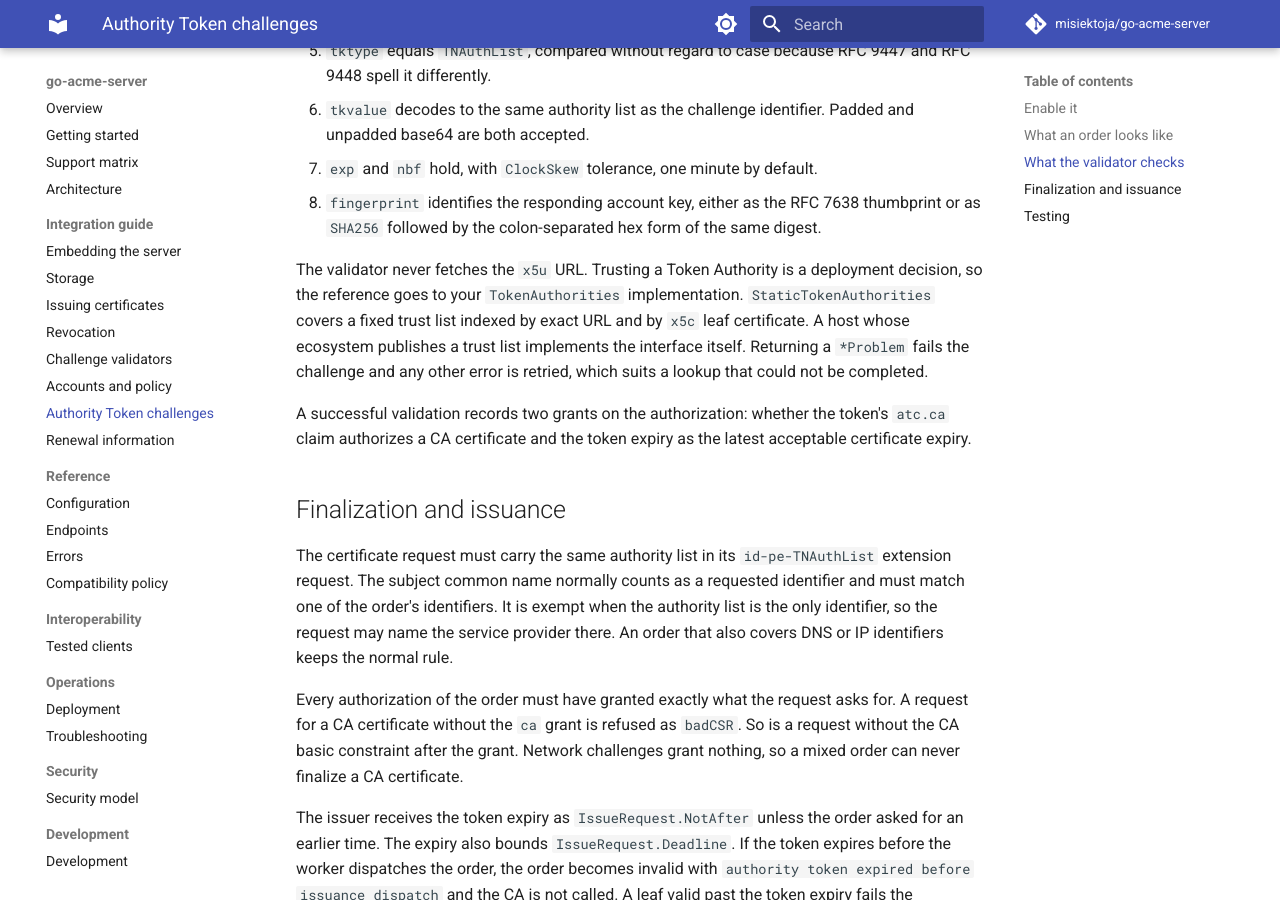
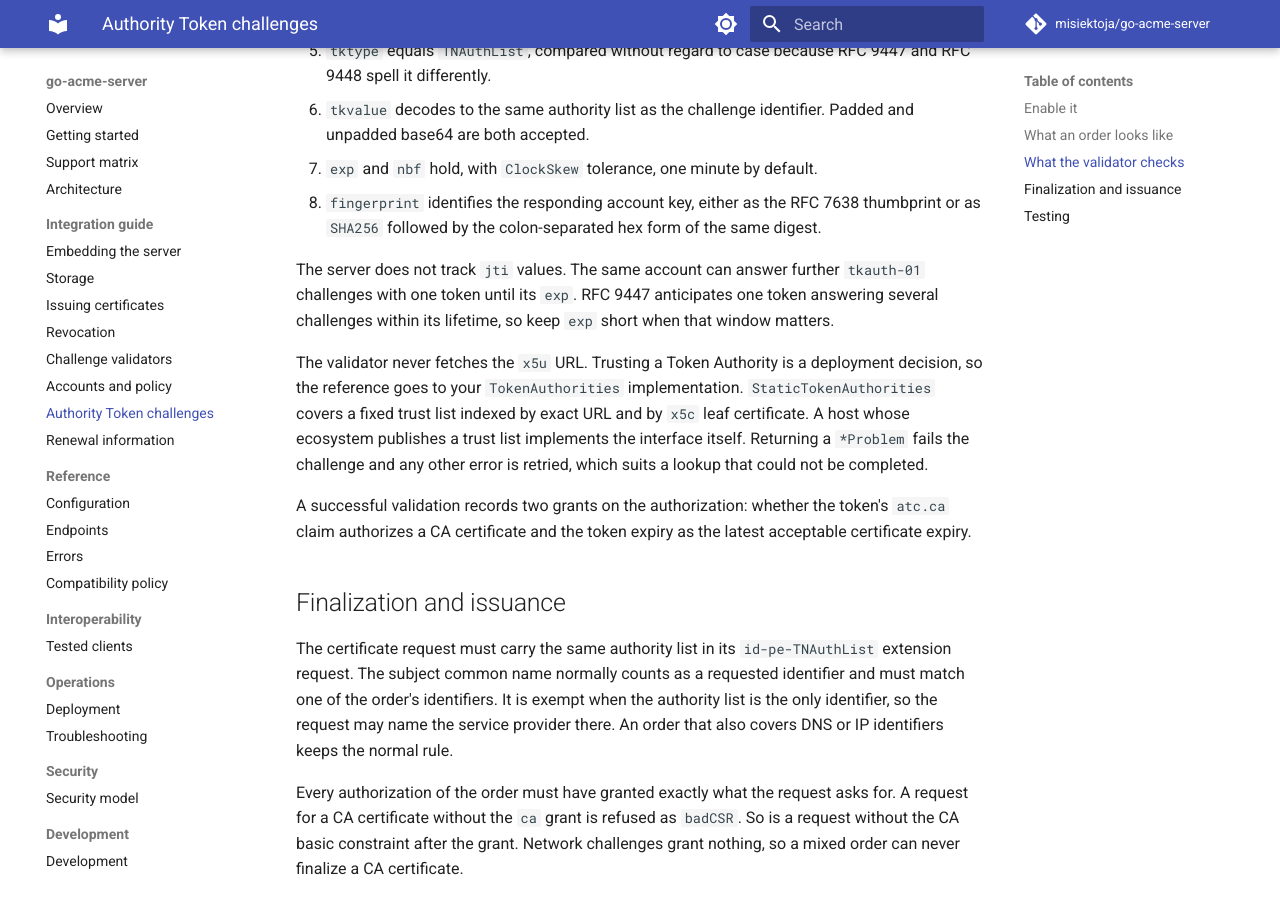
Before and after one commit to misiektoja/go-acme-server, an MkDocs documentation site: the page built from docs/guide/authority-tokens.md, in a window 1280 px wide and 900 px high, scrolled down 1358 px. Built offline with MkDocs 1.6.1 and Material for MkDocs 9.7.7, drawn with Linux system fonts in a browser that asks for light colours; comment, search, counter and statistics services are not loaded.

Commit message:
docs: note that authority token identifiers are not tracked

```diff
--- a/docs/guide/authority-tokens.md
+++ b/docs/guide/authority-tokens.md
@@ -54,6 +54,10 @@ The validator performs steps 1 to 8 of RFC 9448 section 6:
 7. `exp` and `nbf` hold, with `ClockSkew` tolerance, one minute by default.
 8. `fingerprint` identifies the responding account key, either as the RFC 7638 thumbprint or as `SHA256` followed by the colon-separated hex form of the same digest.
 
+The server does not track `jti` values. The same account can answer further `tkauth-01` challenges
+with one token until its `exp`. RFC 9447 anticipates one token answering several challenges within
+its lifetime, so keep `exp` short when that window matters.
+
 The validator never fetches the `x5u` URL. Trusting a Token Authority is a deployment decision, so
 the reference goes to your `TokenAuthorities` implementation. `StaticTokenAuthorities` covers a
 fixed trust list indexed by exact URL and by `x5c` leaf certificate. A host whose ecosystem
```
